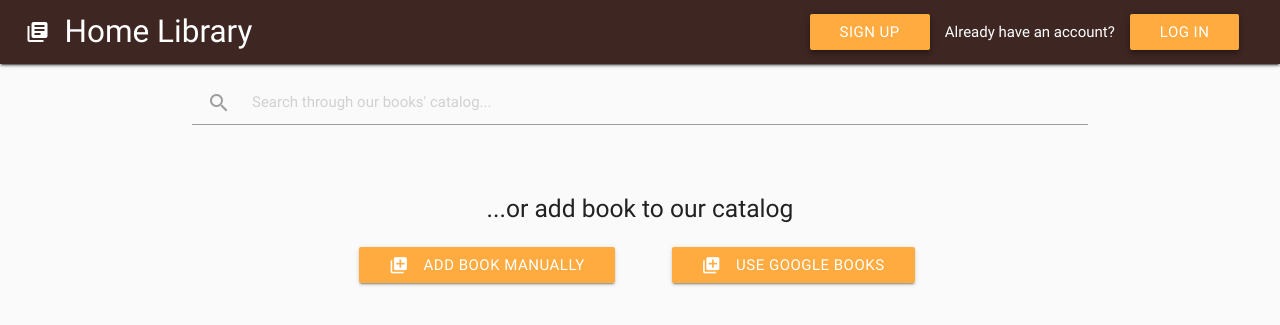
After one commit to Nuurek/HomeLibrary, a Django app: template books/templates/books/create.html in a window 1280 px wide. The commit adds this page. Shown: the top 325 px of the page. Run offline with Django 3.2, Linux system fonts and the light colour scheme; the template is opened without the code that fills it, so the values that code supplies are empty; style sheets or scripts are compiled from the project's sources; some libraries are stand-ins or nearby versions.

Commit message:
Prototype of BookCopy create view.

```diff
--- a/books/models.py
+++ b/books/models.py
@@ -20,5 +20,5 @@ class Book(models.Model):
     google_info = models.OneToOneField(GoogleBook, null=True)
 
 
-class BookCopy:
+class BookCopy(models.Model):
     book = models.ForeignKey(Book)
--- /dev/null
+++ b/books/static/css/books/style.scss
@@ -0,0 +1,5 @@
+#add-book-buttons {
+  a {
+    width: 100%;
+  }
+}
--- /dev/null
+++ b/books/templates/books/base.html
@@ -0,0 +1,6 @@
+{% extends 'base.html' %}
+{% load static %}
+
+{% block stylesheets %}
+	<link rel="stylesheet" href="{% static 'css/books/style.css' %}">
+{% endblock %}
--- /dev/null
+++ b/books/templates/books/create.html
@@ -0,0 +1,24 @@
+{% extends 'books/base.html' %}
+
+
+{% block content %}
+	<div class="row valign-wrapper">
+		<div class="col s12">
+      <div class="input-field">
+        <input id="search" type="search" placeholder="Search through our books' catalog..." required>
+        <label class="label-icon" for="search"><i class="material-icons">search</i></label>
+      </div>
+		</div>
+	</div>
+	<div class="section">
+		<h5 class="input-field">...or add book to our catalog</h5>
+		<div id="add-book-buttons" class="row">
+			<div class="col s12 xl4 offset-xl2 input-field">
+				<a href="" class="waves-effect waves-light btn"><i class="material-icons left">library_add</i>Add book manually</a>
+			</div>
+			<div class="col s12 xl4 input-field">
+				<a href="" class="waves-effect waves-light btn"><i class="material-icons left">library_add</i>Use Google Books</a>
+			</div>
+		</div>
+	</div>
+{% endblock %}
--- a/libraries/templates/libraries/details.html
+++ b/libraries/templates/libraries/details.html
@@ -5,12 +5,12 @@
 	<div class="row valign-wrapper">
 		<div class="col s9">
       <div class="input-field">
-        <input id="search" type="search" class="" required>
+        <input id="search" type="search" placeholder="Search in this library" required>
         <label class="label-icon" for="search"><i class="material-icons">search</i></label>
       </div>
 		</div>
 		<div class="col s3">
-			<a class="waves-effect waves-light btn"><i class="material-icons left">library_add</i>Add book</a>
+			<a href="{% url 'book_copy_create' %}" class="waves-effect waves-light btn"><i class="material-icons left">library_add</i>Add book</a>
 		</div>
 	</div>
 	<div class="row">
```
Also changed, not shown: books/urls.py (added, +8 -0 lines), books/views.py (+9 -2 lines), home_library/urls.py (+5 -3 lines), books/migrations/0002_bookcopy.py (added).
